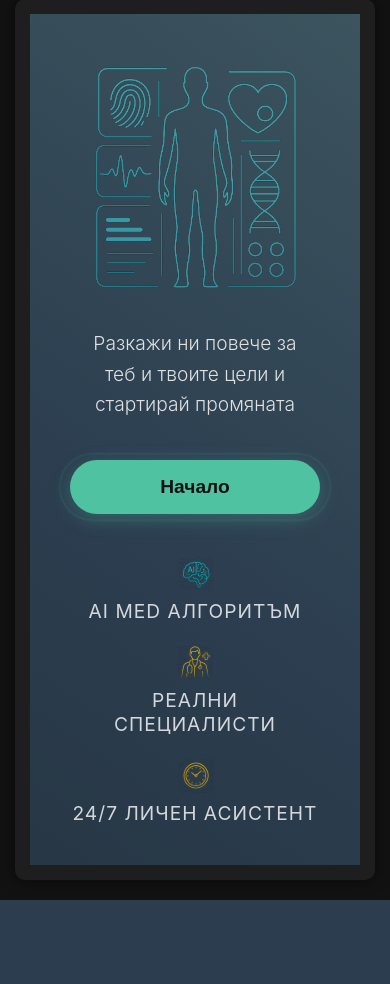
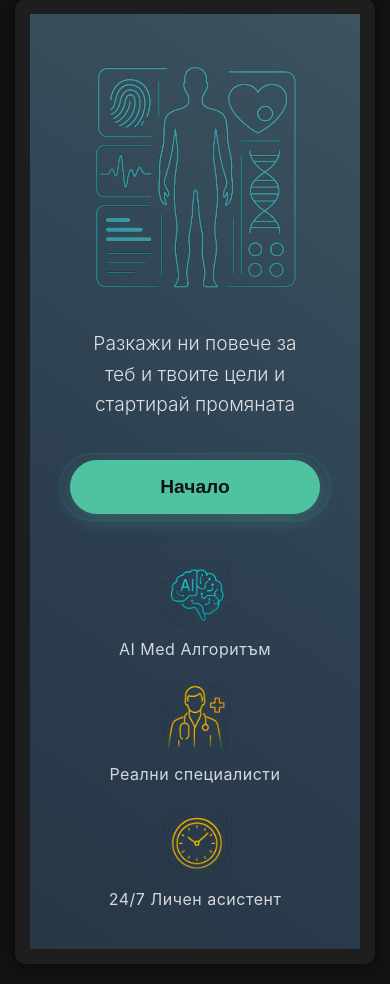
Before and after one commit to Radilovk/bodybest, a PHP site: page /quest.html in a window 390 px wide. Shown: the part 101-1085 px from the top of the page. Before the commit the page ends 1001 px from the top, so only its background shows below. Run offline with PHP 8.4, Linux system fonts and the light colour scheme.

Commit message:
feat(quest): enlarge stats icons and improve mobile layout

```diff
--- a/css/quest_styles.css
+++ b/css/quest_styles.css
@@ -356,15 +356,14 @@ input[type="checkbox"] {
 }
 
 .stat-label {
-    font-size: 1.2rem;
-    text-transform: uppercase;
-    letter-spacing: 1px;
+    font-size: 1rem;
+    letter-spacing: 0.5px;
 }
 
 /* Малки икони за статистиките */
 .stat-icon {
-    width: 40px;
-    height: 40px;
+    width: 80px;
+    height: 80px;
     display: block;
     margin: 0 auto 5px;
 }
@@ -398,3 +397,10 @@ input[type="checkbox"] {
     justify-content: center;
   }
 }
+
+@media (min-width: 769px) {
+  .stats-bar {
+    flex-direction: row;
+    justify-content: center;
+  }
+}
--- a/quest.html
+++ b/quest.html
@@ -145,16 +145,22 @@
         text-align: center;
     }
     .stat-label {
-        font-size: 1.2rem;
-        text-transform: uppercase;
-        letter-spacing: 1px;
+        font-size: 1rem;
+        letter-spacing: 0.5px;
     }
 
     .stat-icon {
-        width: 40px;
-        height: 40px;
+        width: 80px;
+        height: 80px;
         display: block;
         margin: 0 auto 5px;
+    }
+
+    @media (min-width: 769px) {
+      .stats-bar {
+        flex-direction: row;
+        justify-content: center;
+      }
     }
 
     @keyframes fadeInContent {
```
